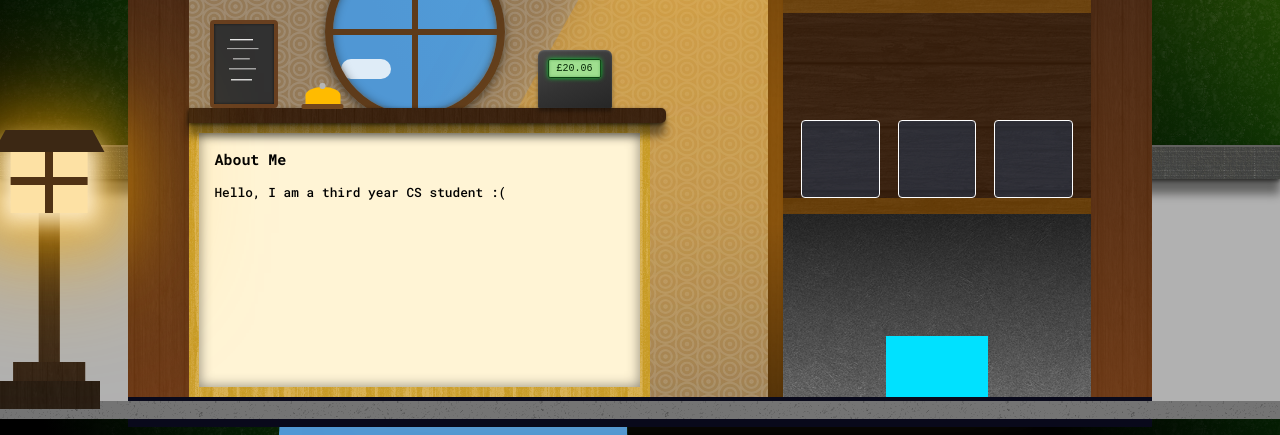
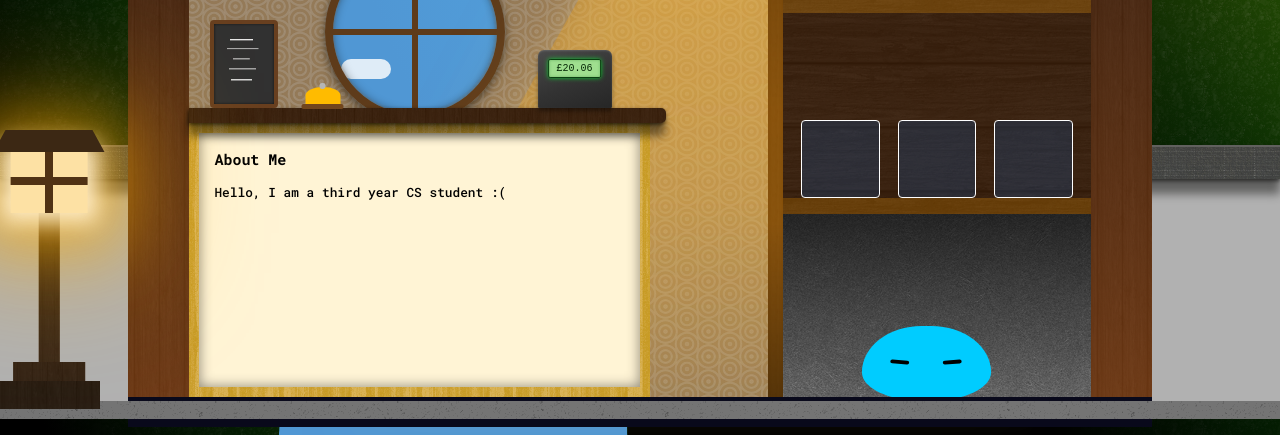
Before and after one commit to SoraKy0/My-Portfolio-Website, a plain HTML site: page index.html in a window 1280 px wide. Shown: the part 381-816 px from the top of the page. Drawn offline with Linux system fonts and the light colour scheme.

Commit message:
added a slime pet aka rimuru tempest

```diff
--- a/index.html
+++ b/index.html
@@ -106,7 +106,11 @@
 
             <div class="shelf-wall-left"></div>
             <div class="under-shelf-wall"></div>
-            <div class="cat"></div>
+
+            <div class="rimuru_tempest_slime">
+                <div class="eye1"></div>
+                <div class="eye2"></div>
+            </div>
 
         </div>
     </main>
--- a/style.css
+++ b/style.css
@@ -1035,16 +1035,40 @@ body {
     z-index: 1;
 }
 
-.cat{
-    /*Temp placeholder for cat "mew"*/
+.rimuru_tempest_slime{
     position: absolute;
-    background-color: rgb(0, 225, 255);
-    width: 10%;
-    height: 10%;
-    bottom: 5%;
+
+    width: 12%;
+    height: 13%;
+    bottom: 4%;
     right: 16%;
-    z-index: 3;
+
+    border-radius: 60% 60% / 80% 80% 50% 50%;
+    background-color: rgb(0, 204, 255);
+
+    transform: scale(1.05, 0.95);
+    z-index: 2;
 }
+
+.eye1, .eye2 {
+    position: absolute;
+    top: 45%;
+    width: 15%;
+    height: 5%;
+    background-color: rgb(0, 0, 0);
+    border-radius: 5px;
+}
+
+.eye1 {
+    left: 22%;
+    transform: rotate(5deg);
+}
+
+.eye2 {
+    right: 22%;
+    transform: rotate(-5deg);
+}
+
 
 .light-wire{
     position: absolute;
```
